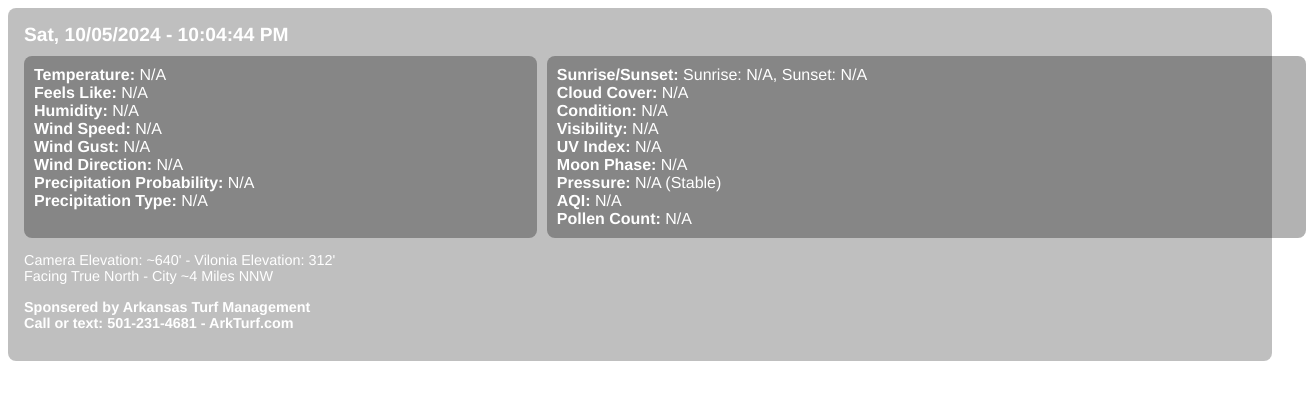
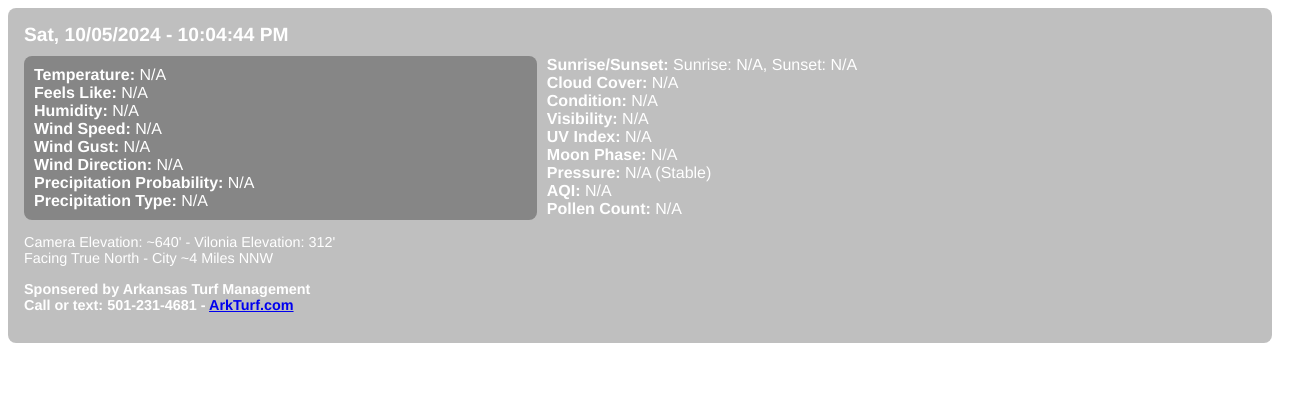
Before and after one commit to WatchVilonia/obs-widget, a plain HTML site: page index.html in a window 1280 px wide. Shown: the whole page, 1306 px wide, since content can reach past the window. Drawn offline with Linux system fonts and the light colour scheme; no server answers.

Commit message:
Update index.html

```diff
--- a/index.html
+++ b/index.html
@@ -54,8 +54,7 @@
             min-width: 200px;
         }
 
-        .pod-right {
-            flex: 0 0 60%;
+        h%;
             background-color: rgba(0, 0, 0, 0.3);
             padding: 10px;
             border-radius: 8px;
```
